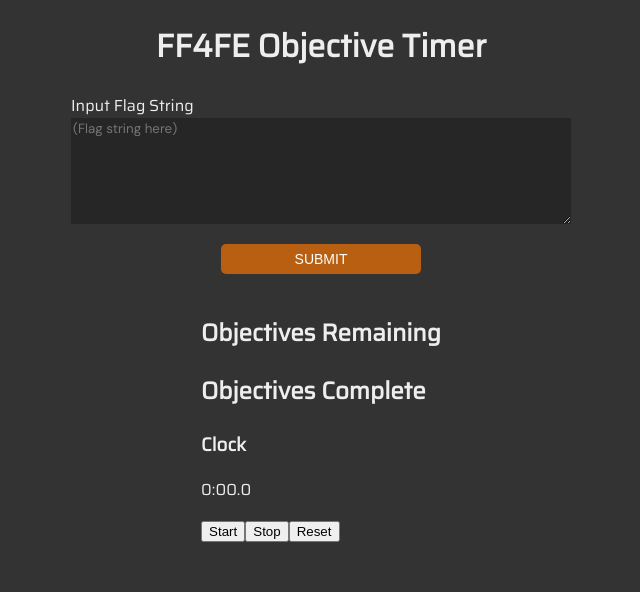
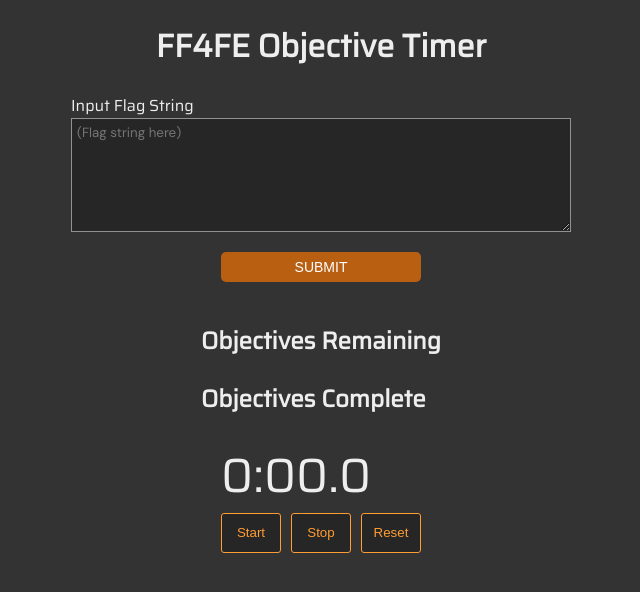
Before and after one commit to Fleury14/v4-timer, a React (Create React App) app: page / in a window 1280 px wide. Shown: the top 592 px of the page, without its empty margins (319-959 px from the left). Built offline with nearby package versions, Linux system fonts and the light colour scheme.

Commit message:
feat(timer): recognize when done

```diff
--- a/src/components/clock/clock.js
+++ b/src/components/clock/clock.js
@@ -5,15 +5,15 @@ import './clock.scss';
 const Clock = (props) => {
     return (
         <div>
-            <h3>Clock</h3>
-            <div>
+            <div className="time-container">
                 <p className="time">{parseTime(props.currentTime)}</p>
+                <div className="time-button-container">
+                    <button disabled={props.active} onClick={() => props.begin()}>{props.pauseTime ? 'Resume' : 'Start'}</button>
+                    <button onClick={() => props.stop()}>Stop</button>
+                    <button onClick={() => props.reset()}>Reset</button>
+                </div>
             </div>
-            <div className="button-row">
-                <button disabled={props.active} onClick={() => props.begin()}>{props.pauseTime ? 'Resume' : 'Start'}</button>
-                <button onClick={() => props.stop()}>Stop</button>
-                <button onClick={() => props.reset()}>Reset</button>
-            </div>
+
         </div>
     );
 }
--- a/src/components/clock/clock.scss
+++ b/src/components/clock/clock.scss
@@ -0,0 +1,30 @@
+.time {
+    font-size: 48px;
+    margin: 0;
+}
+
+.time-container {
+    width: 200px;
+    margin: 0 auto;
+}
+
+.time-button-container {
+    display: flex;
+    justify-content: space-between;
+    margin: 0 auto;
+
+    button {
+        width: 60px;
+        height: 40px;
+        background-color: #262626;
+        color: #ff9c33;
+        border: 1px solid #ff9c33;
+        border-radius: 3px;
+        transition: 0.3s all;
+
+        &:hover {
+            background-color: #565656;
+            cursor: pointer;
+        }
+    }
+}
--- a/src/components/flag-input/flag-input.scss
+++ b/src/components/flag-input/flag-input.scss
@@ -11,7 +11,8 @@ form.flag-input-form {
 
 form.flag-input-form textarea {
     background-color: #262626;
-    border: #929292;
+    border: 1px solid #929292;
+    padding: 5px;
     color: #ff9c33;
     font-family: 'DM Sans', sans-serif;
 }
--- a/src/components/timer/timer.js
+++ b/src/components/timer/timer.js
@@ -11,6 +11,7 @@ class TimerComponent extends Component {
         currentTime: 0,
         pauseTime: 0,
         flagObj: null,
+        finished: false,
     }
 
     beginTimer() {
@@ -45,7 +46,15 @@ class TimerComponent extends Component {
     objectiveComplete(id) {
         const targetObjective = this.props.flagObj.objectives.find(objective => objective.id === id);
         targetObjective.time = this.state.currentTime;
-        this.setState({ flagObj: this.props.flagObj });
+        this.setState({ flagObj: this.props.flagObj }, () => this.checkForFinish());
+    }
+
+    checkForFinish() {
+        // console.log(this.state);
+        const unfinished = this.state.flagObj.objectives.find(objective => objective.time === 0);
+        if (!unfinished) {
+            this.setState({ finished: true });
+        }
     }
 
     undoObjective(id) {
```
